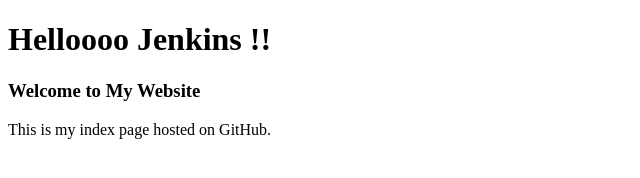
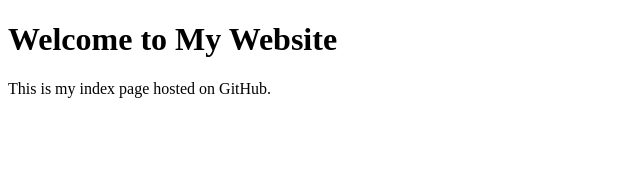
Before and after one commit to mca-reg202527045-sys/Jenkins_project, a plain HTML site: page index.html in a window 1280 px wide. Shown: the whole page, without its empty margins (0-640 px from the left). Drawn offline with Linux system fonts and the light colour scheme.

Commit message:
Update index.html

```diff
--- a/index.html
+++ b/index.html
@@ -4,8 +4,7 @@
     <title>My First Page</title>
 </head>
 <body>
-    <h1>Helloooo Jenkins !!</h1>
-    <h3>Welcome to My Website</h3>
+    <h1>Welcome to My Website</h1>
     <p>This is my index page hosted on GitHub.</p>
 </body>
 </html>
```
